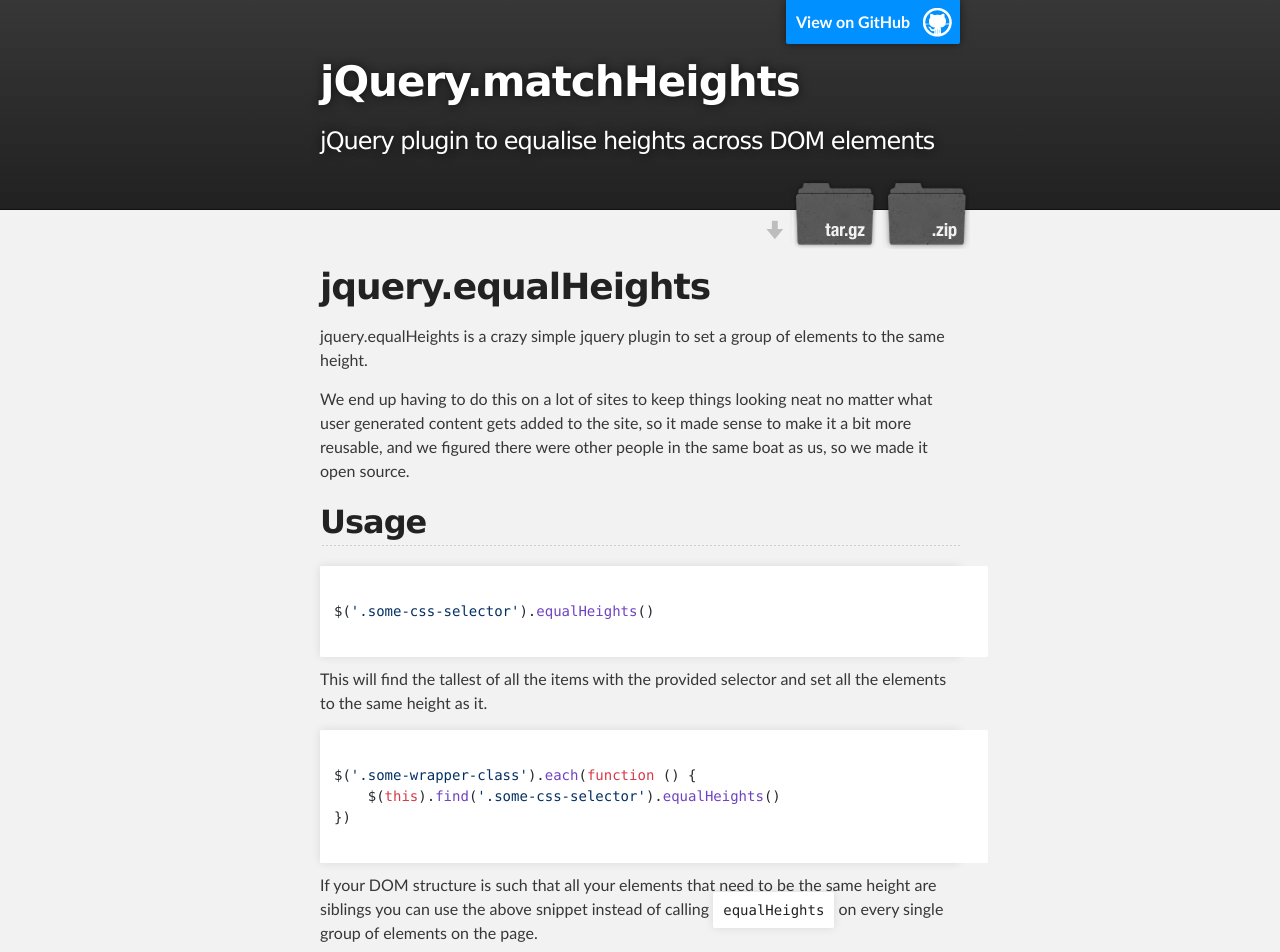
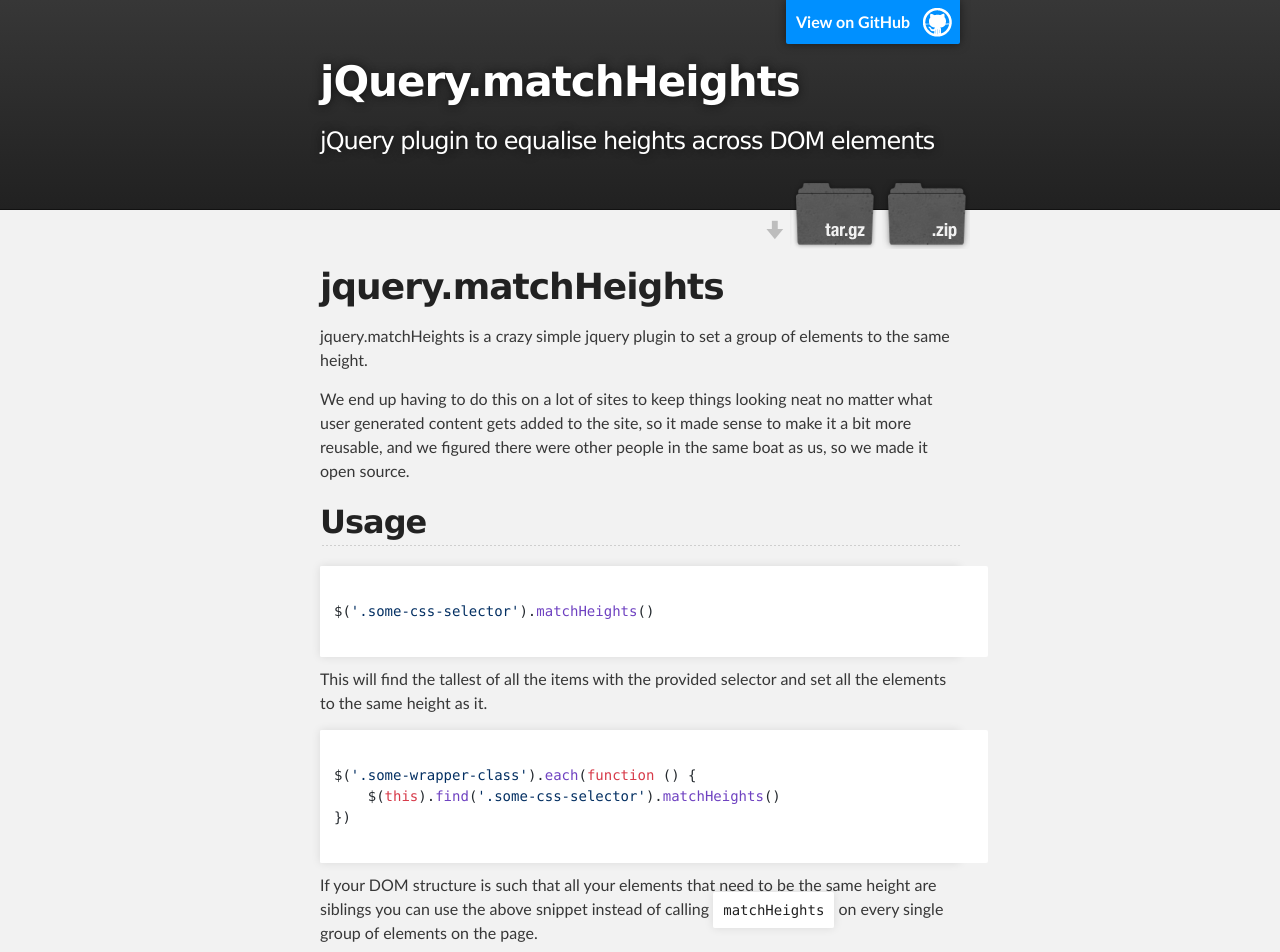
Before and after one commit to KomodoHQ/jquery.equalheights, a plain HTML site: page index.html in a window 1280 px wide. Shown: the top 952 px of the page. Drawn offline with nearby package versions, Linux system fonts and the light colour scheme.

Commit message:
Update some old refs

```diff
--- a/index.html
+++ b/index.html
@@ -36,11 +36,11 @@
                 <a id="jqueryequalheights" class="anchor" href="#jqueryequalheights" aria-hidden="true">
                     <span class="octicon octicon-link"></span>
                 </a>
-                jquery.equalHeights
+                jquery.matchHeights
             </h1>
 
             <p>
-                jquery.equalHeights is a crazy simple jquery plugin to set a group of elements to the
+                jquery.matchHeights is a crazy simple jquery plugin to set a group of elements to the
                 same height.
             </p>
 
@@ -59,7 +59,7 @@
             </h2>
 
             <pre><code>
-$('.some-css-selector').equalHeights()
+$('.some-css-selector').matchHeights()
             </code></pre>
 
             <p>
@@ -69,13 +69,13 @@ $('.some-css-selector').equalHeights()
 
             <pre><code>
 $('.some-wrapper-class').each(function () {
-    $(this).find('.some-css-selector').equalHeights()
+    $(this).find('.some-css-selector').matchHeights()
 })
             </code></pre>
 
             <p>
                 If your DOM structure is such that all your elements that need to be the same height are
-                siblings you can use the above snippet instead of calling <code>equalHeights</code> on
+                siblings you can use the above snippet instead of calling <code>matchHeights</code> on
                 every single group of elements on the page.
             </p>
 
```
